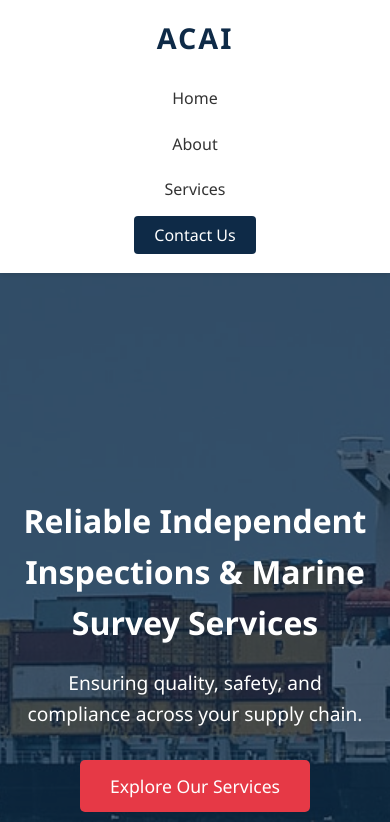
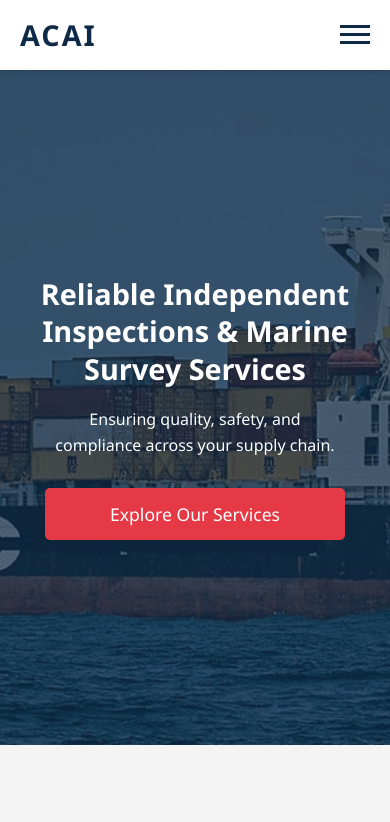
Before and after one commit to petermeme/petermeme.github.io, a plain HTML site: page index.html in a window 390 px wide. Shown: the top 822 px of the page. Drawn offline with Linux system fonts and the light colour scheme.

Commit message:
add hamburger menu for small screens

```diff
--- a/index.html
+++ b/index.html
@@ -12,6 +12,12 @@
     <nav class="navbar">
         <div class="container nav-container">
     <a href="#" class="logo">ACAI</a>
+
+    <input type="checkbox" id="nav-check">
+    <label for="nav-check" class="nav-toggler">
+        <span></span>
+    </label>
+
     <ul class="nav-links">
         <li><a href="#home">Home</a></li>
         <li><a href="#about">About</a></li>
--- a/style.css
+++ b/style.css
@@ -263,29 +263,83 @@ footer {
 }
 
 /* --- Mobile Responsiveness --- */
+/* --- Mobile Responsiveness --- */
 @media (max-width: 768px) {
-    .hero h1 {
-        font-size: 2rem;
+    /* Navbar Toggle Styling */
+    .nav-toggler {
+        display: block;
+        width: 30px;
+        height: 30px;
+        position: relative;
+        cursor: pointer;
     }
 
-    .nav-container {
-        flex-direction: column;
-        height: auto;
-        padding: 15px 0;
+    .nav-toggler span,
+    .nav-toggler span::before,
+    .nav-toggler span::after {
+        content: "";
+        display: block;
+        background: var(--primary-color);
+        height: 3px;
+        width: 100%;
+        position: absolute;
+        transition: var(--transition);
     }
 
+    .nav-toggler span { top: 13px; }
+    .nav-toggler span::before { top: -8px; }
+    .nav-toggler span::after { top: 8px; }
+
+    /* Hide Checkbox */
+    #nav-check { display: none; }
+
+    /* Show/Hide Menu Logic */
     .nav-links {
-        margin-top: 15px;
+        position: absolute;
+        top: 70px;
+        left: 0;
+        width: 100%;
+        background: white;
         flex-direction: column;
-        width: 100%;
+        height: 0;
+        overflow: hidden;
+        transition: var(--transition);
+        box-shadow: 0 10px 10px rgba(0,0,0,0.1);
+    }
+
+    #nav-check:checked ~ .nav-links {
+        height: 280px; /* Adjust based on your number of links */
+        padding: 20px 0;
     }
 
     .nav-links li {
-        margin: 10px 0;
+        margin: 15px 0;
+        width: 100%;
+        text-align: center;
     }
 
-    .contact-info {
-        flex-direction: column;
-        gap: 15px;
+    .nav-links li:last-child {
+        margin-top: 10px;
+    }
+
+    /* Hero Refinements */
+    .hero {
+        height: 80vh; /* Slightly shorter on mobile */
+        padding: 0 15px;
+    }
+
+    .hero h1 {
+        font-size: 1.8rem; /* Scaled down for readability */
+        line-height: 1.3;
+    }
+
+    .hero p {
+        font-size: 1rem;
+        padding: 0 10px;
+    }
+
+    .btn-primary {
+        width: 100%; /* Full width button is easier to tap */
+        max-width: 300px;
     }
 }
```
Lines whose indentation alone changed are shown as unchanged.
